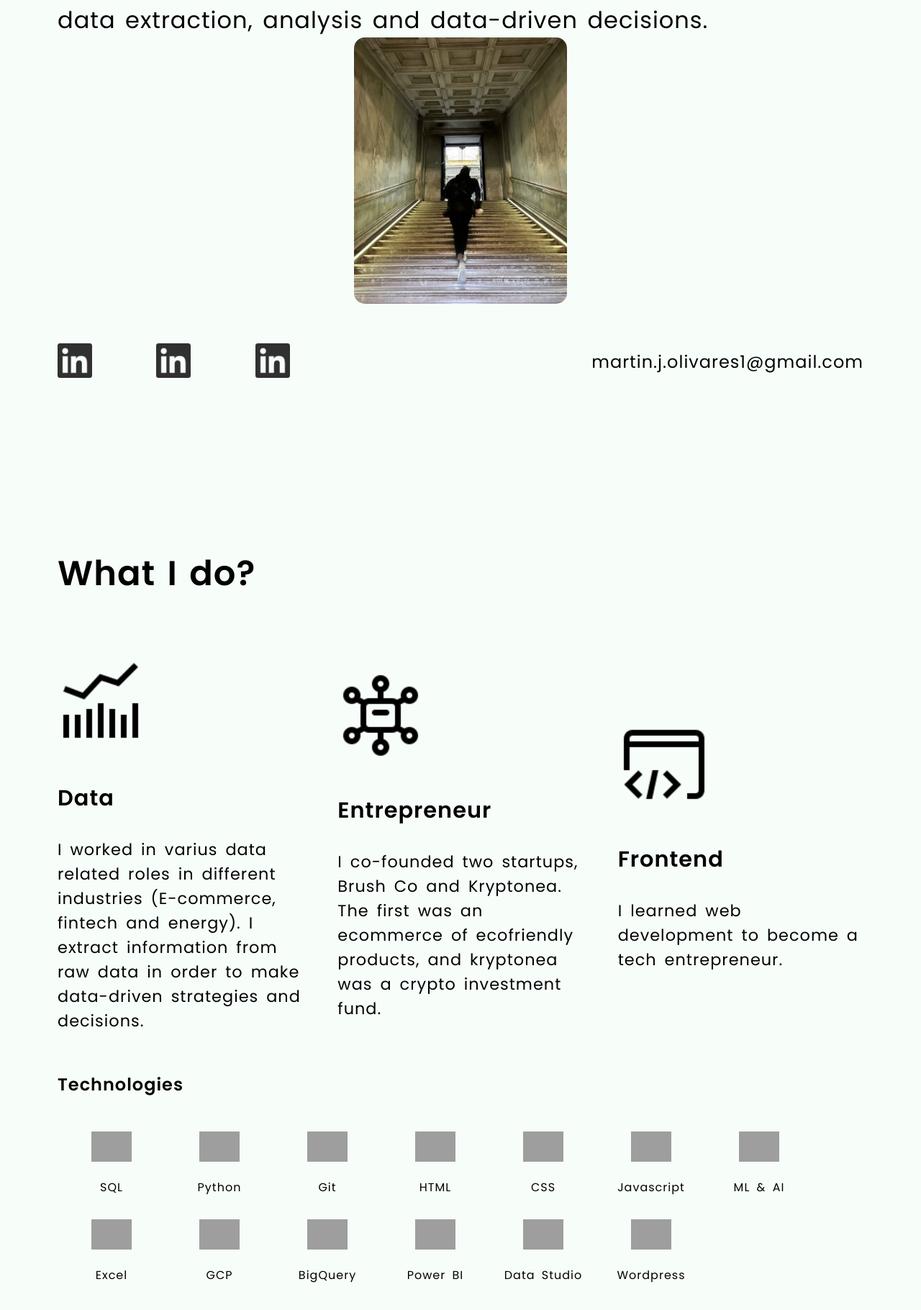
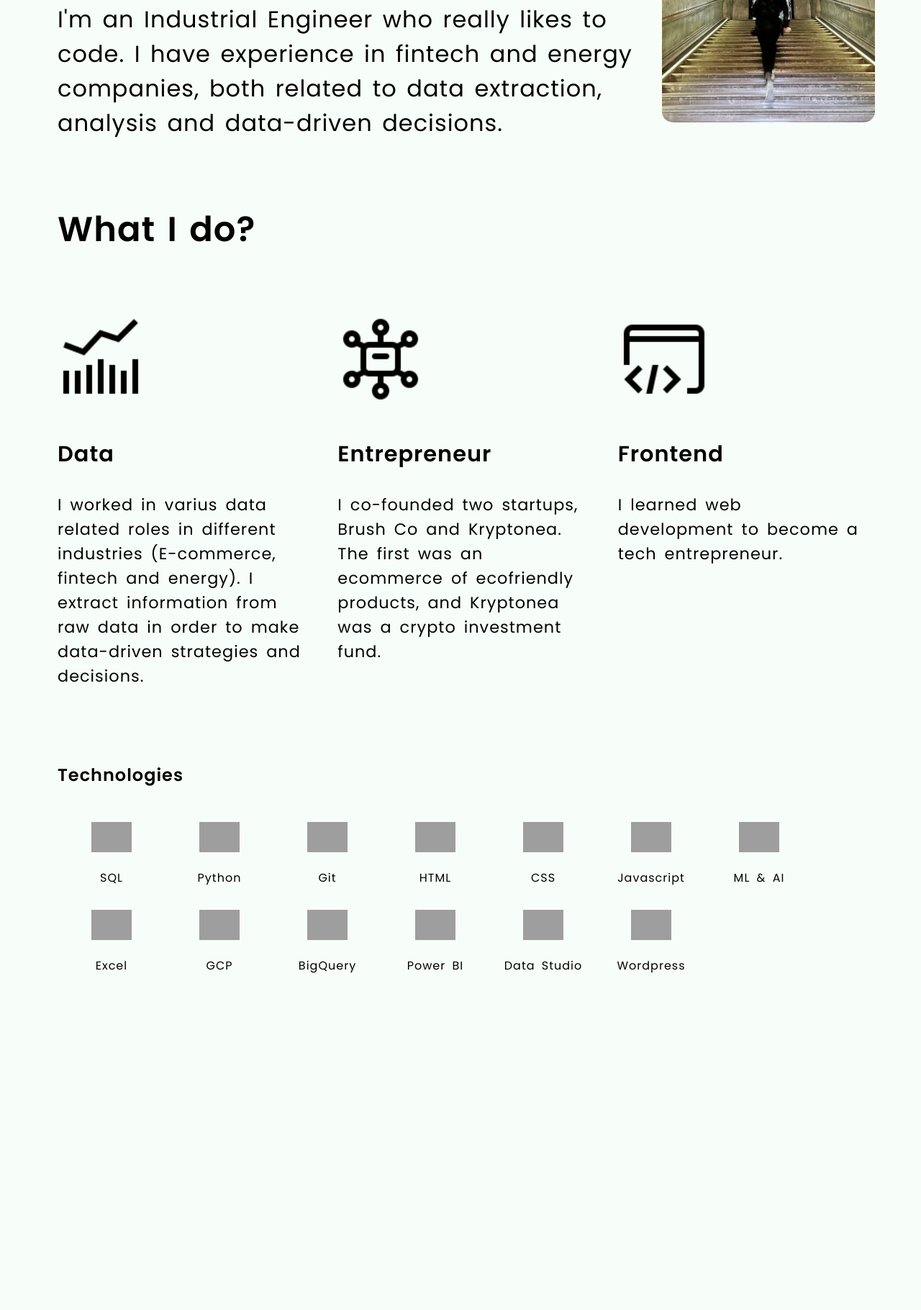
Before and after one commit to martinnss/martinnss.github.io, a plain HTML site: page index.html in a window 1280 px wide. Shown: the part 466-2286 px from the top of the page at 72% size. After the commit the page ends 1932 px from the top, so only its background shows below. Drawn offline with nearby package versions, Linux system fonts and the light colour scheme; grey boxes are pictures that could not be loaded.

Commit message:
portfolio update

```diff
--- a/CSS/homepage.css
+++ b/CSS/homepage.css
@@ -118,8 +118,8 @@ main{
 
 
 header {
-    display: block;
-    grid-template-columns: 1;
+    display: grid;
+    grid-template-columns: 75% auto;
     grid-template-rows: auto;
     margin-bottom: 2rem;
 }
@@ -137,44 +137,20 @@ header {
     padding-right: 2rem;
 }
 .presentation_image {
-    grid-column-start: 3;
-    justify-self: center;
-
+    margin-top: 3rem;
+    display: flex;
+    align-items: center;
+    justify-content: center;
 }
 .presentation_image img{
     width: 18.5rem;
     border-radius: 15px;
-
-
-
-
-}
-.presentation_rrss {
-    display: grid;
-    grid-template-columns: repeat(3,1fr);
-    grid-template-rows: 100px;
-    grid-template-areas: "Logoss Logoss mail";
-}
-.presentation_logos {
-    grid-area: Logoss;
-    padding-left: 0px;
-}
-.presentation_logos li {
-    display: inline-block;
-    padding-right: 5rem;
-    list-style-type: none;
-}
-.presentation_logos img {
-    width: 3rem;
-}
-.presentation_gmail {
-    font-size: 1.5rem;
 }
 
 
 
 .what{
-    padding-top: 10rem;
+    padding-top: 1rem;
     font-size: 2rem;
     font-weight: 800;
     margin-bottom: 5rem;
@@ -186,12 +162,10 @@ header {
     width: 100%;
     height: auto;
     display: grid;
-    place-items: center;
 }
 .whatido {
     display: grid;
     grid-template-columns: repeat(auto-fit,minmax(200px,1fr));
-    place-items: center;
     column-gap: 3rem;
 }
 .whatido img {
@@ -213,7 +187,7 @@ header {
 
 
 .tech-container{
-    padding-top: 1rem;
+    margin-top: 5rem;
 
 }
 .tech-title {
@@ -253,6 +227,7 @@ header {
         padding: 2.25rem;
     }
     header {
+        display: block;
         grid-template-columns: 1;
     }
     .presentation > p{
@@ -265,4 +240,7 @@ header {
         grid-row: 2;
         justify-self: center;
     }
+    .whatido-card{
+        margin-top: 2rem;
+    }
 }
--- a/index.html
+++ b/index.html
@@ -48,16 +48,6 @@
                 <img src="Images/back_image.jpg" alt="Martin going up the stairs" class="martin">
             </div>
         </header>
-        <div class="presentation_rrss">
-            <ul class="presentation_logos">
-                <li><img src="Images/linkedin.png" alt="Linkedin logo" class="logo"></li>
-                <li><img src="Images/linkedin.png" alt="GitHub logo" class="logo"></li>
-                <li><img src="Images/linkedin.png" alt="Twitter Logo" class="logo"></li>
-            </ul>
-            <div class="presentation_gmail">
-                    <p>martin.j.olivares1@gmail.com</p>
-            </div>
-        </div>
         <div class="what"><h2><strong>What I do?</strong></h2></div>
         <div class="whatido-container">
             <div class="whatido">
@@ -69,7 +59,7 @@
                 <div class="whatido-card">
                     <img src="Images/bussines_icon.png" alt="bussines icon">
                     <h3>Entrepreneur</h3>
-                    <p>I co-founded two startups, Brush Co and Kryptonea. The first was an ecommerce of ecofriendly products, and kryptonea was a crypto investment fund.</p>
+                    <p>I co-founded two startups, Brush Co and Kryptonea. The first was an ecommerce of ecofriendly products, and Kryptonea was a crypto investment fund.</p>
                 </div>
                 <div class="whatido-card">
                     <img src="Images/code_icon.png" alt="Code icon">
@@ -81,58 +71,9 @@
         <div class="tech-container">
             <h2 class="tech-title">Technologies</h2>
             <div class="technologies">
-                <div class="tech">
-                    <img src="https://cdn-icons-png.flaticon.com/512/8091/8091918.png" alt="sql logo">
-                    <p>SQL</p>
-                </div>
-                <div class="tech">
-                    <img src="https://cdn-icons-png.flaticon.com/512/1822/1822921.png" alt="python logo">
-                    <p>Python</p>
-                </div>
-                <div class="tech">
-                    <img src="https://cdn-icons-png.flaticon.com/512/1240/1240970.png" alt="gitlogo">
-                    <p>Git</p>
-                </div>
-                <div class="tech">
-                    <img src="https://cdn-icons-png.flaticon.com/512/721/721790.png" alt="html logo">
-                    <p>HTML</p>
-                </div>
-                <div class="tech">
-                    <img src="https://cdn-icons-png.flaticon.com/512/721/721778.png" alt="css logo">
-                    <p>CSS</p>
-                </div>
-                <div class="tech">
-                    <img src="https://cdn-icons-png.flaticon.com/512/5486/5486400.png" alt="javascript logo" >
-                    <p>Javascript</p>
-                </div>
-                <div class="tech">
-                    <img src="https://cdn-icons-png.flaticon.com/512/9326/9326906.png" alt="brain illustration" >
-                    <p>ML & AI</p>
-                </div>
-                <div class="tech">
-                    <img src="https://cdn-icons-png.flaticon.com/512/6847/6847526.png" alt="excel logo">
-                    <p>Excel</p>
-                </div>
-                <div class="tech">
-                    <img src="https://cdn-icons-png.flaticon.com/512/149/149209.png" alt="cloud">
-                    <p>GCP</p>
-                </div>
-                <div class="tech">
-                    <img src="https://cdn-icons-png.flaticon.com/512/3024/3024078.png" alt="data">
-                    <p>BigQuery</p>
-                </div>
-                <div class="tech">
-                    <img src="https://cdn-icons-png.flaticon.com/512/2782/2782058.png" alt="data visualization">
-                    <p>Power BI</p>
-                </div>
-                <div class="tech">
-                    <img src="https://cdn-icons-png.flaticon.com/512/2329/2329087.png" alt="data visualization">
-                    <p>Data Studio</p>
-                </div>
-                <div class="tech">
-                    <img src="https://cdn-icons-png.flaticon.com/512/1241/1241024.png" alt="wordpress logo">
-                    <p>Wordpress</p>
-                </div>
+            </div>
+            <div class="tech-test">
+
             </div>
         </div>
     </main>
--- a/script.js
+++ b/script.js
@@ -9,3 +9,83 @@ burgerMenuIcon.addEventListener('click',toggleMobileMenu)
 function toggleMobileMenu(){
     mobileMenu.classList.toggle('inactive')
 }
+
+
+
+/* automate tech list */
+
+const techList=[
+    {
+        image:"https://cdn-icons-png.flaticon.com/512/8091/8091918.png",
+        title:"SQL"
+    },
+    {
+        image:"https://cdn-icons-png.flaticon.com/512/1822/1822921.png",
+        title:"Python"
+    },
+    {
+        image:"https://cdn-icons-png.flaticon.com/512/1240/1240970.png",
+        title:"Git"
+    },
+    {
+        image:"https://cdn-icons-png.flaticon.com/512/721/721790.png",
+        title:"HTML"
+    },
+    {
+        image:"https://cdn-icons-png.flaticon.com/512/721/721778.png",
+        title:"CSS"
+    },
+    {
+        image:"https://cdn-icons-png.flaticon.com/512/5486/5486400.png",
+        title:"Javascript"
+    },
+    {
+        image:"https://cdn-icons-png.flaticon.com/512/9326/9326906.png",
+        title:"ML & AI"
+    },
+    {
+        image:"https://cdn-icons-png.flaticon.com/512/6847/6847526.png",
+        title:"Excel"
+    },
+    {
+        image:"https://cdn-icons-png.flaticon.com/512/149/149209.png",
+        title:"GCP"
+    },
+    {
+        image:"https://cdn-icons-png.flaticon.com/512/3024/3024078.png",
+        title:"BigQuery"
+    },
+    {
+        image:"https://cdn-icons-png.flaticon.com/512/2782/2782058.png",
+        title:"Power BI"
+    },
+    {
+        image:"https://cdn-icons-png.flaticon.com/512/2329/2329087.png",
+        title:"Data Studio"
+    },
+    {
+        image:"https://cdn-icons-png.flaticon.com/512/1241/1241024.png",
+        title:"Wordpress"
+    },
+]
+
+const techContainer=document.querySelector('.technologies')
+
+function renderTechs(arr){
+    for (tech of arr){
+        const divTech = document.createElement('div')
+        divTech.classList.add('tech')
+
+        const imgTech= document.createElement('img')
+        imgTech.setAttribute('src',tech.image)
+        const imgName = document.createElement('p')
+        imgName.innerText=tech.title
+
+        divTech.appendChild(imgTech)
+        divTech.appendChild(imgName)
+
+        techContainer.appendChild(divTech)
+    }
+}
+
+renderTechs(techList)
```
